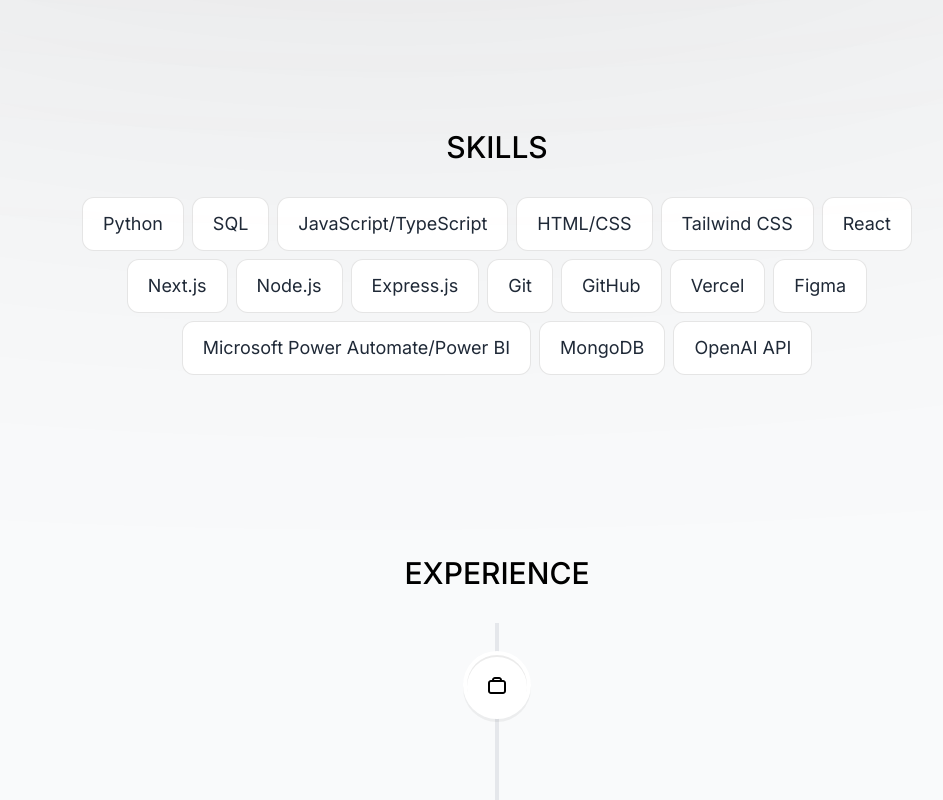
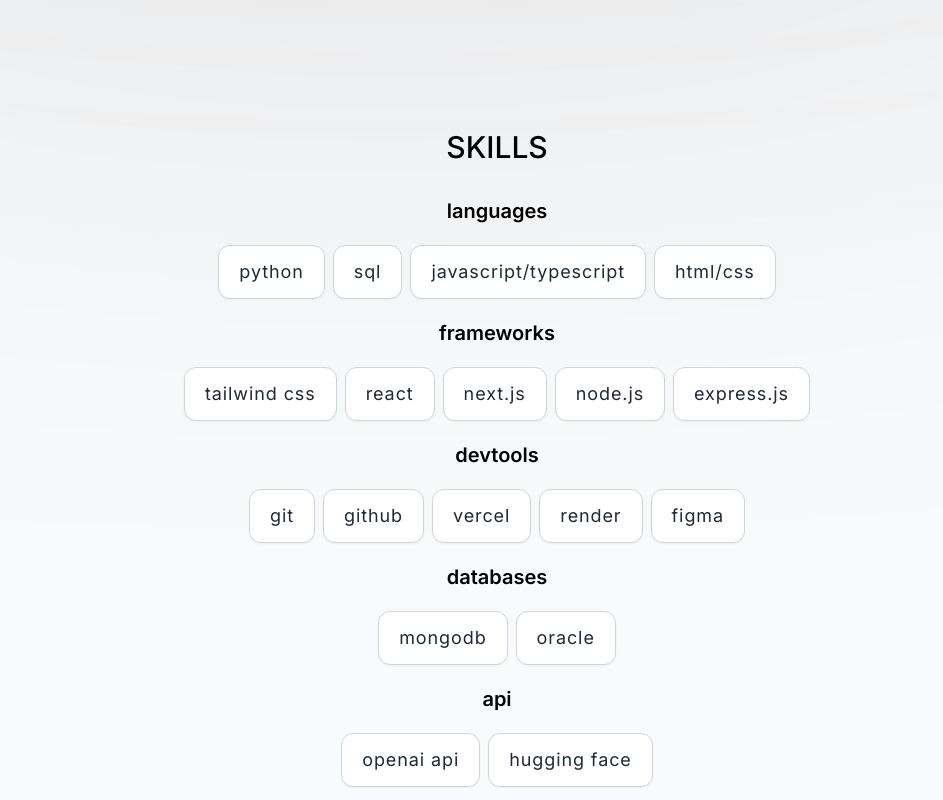
Before and after one commit to akileshjayakumar/v1, a Next.js app: page / in a window 1280 px wide. Shown: the part 1320-2120 px from the top of the page, without its empty margins (143-1086 px from the left). Built offline with nearby package versions, Linux system fonts and the light colour scheme.

Commit message:
Update alt text and skills display

```diff
--- a/components/project.tsx
+++ b/components/project.tsx
@@ -74,7 +74,7 @@ export default function Project({
 
         <Image
           src={imageUrl}
-          alt="Project I worked on"
+          alt="Projects Image"
           quality={95}
           className="absolute hidden sm:block top-8 -right-40 w-[28.25rem] rounded-t-lg shadow-2xl
         transition
--- a/components/skills.tsx
+++ b/components/skills.tsx
@@ -30,23 +30,28 @@ export default function Skills() {
       className="mb-28 max-w-[53rem] scroll-mt-28 text-center sm:mb-40"
     >
       <SectionHeading>SKILLS</SectionHeading>
-      <ul className="flex flex-wrap justify-center gap-2 text-lg text-gray-800">
-        {skillsData.map((skill, index) => (
+      {Object.entries(skillsData).map(([category, skills], categoryIndex) => (
+        <div key={categoryIndex}>
+          <h3 className="text-xl font-semibold lowercase">{category}</h3>
+          <ul className="flex m-5 flex-wrap justify-center gap-2 text-lg text-gray-800">
+            {skills.map((skill, skillIndex) => (
               <motion.li
-            className="bg-white borderBlack rounded-xl px-5 py-3 dark:bg-white/10 dark:text-white/80"
-            key={index}
+                className="bg-white lowercase tracking-wider border border-gray-300 shadow-sm rounded-xl px-5 py-3 dark:bg-white/10 dark:text-white/80"
+                key={skill}
                 variants={fadeInAnimationVariants}
                 initial="initial"
                 whileInView="animate"
                 viewport={{
                   once: true,
                 }}
-            custom={index}
+                custom={skillIndex}
               >
                 {skill}
               </motion.li>
             ))}
           </ul>
+        </div>
+      ))}
     </section>
   );
 }
--- a/lib/data.ts
+++ b/lib/data.ts
@@ -33,10 +33,10 @@ export const experiencesData = [
     title: "Automation Intern",
     location: "Singapore",
     description: [
-      "Developed a Sentiment Analysis App in Python with GPT-3.5 API integration, enhancing and automating HR processes and data management.\n",
-      "Utilized Pair and prompt engineering techniques to execute test cases and plans elevating software reliability.\n",
-      "Automated workflows in CPF AppFolio using Microsoft Power Automate directly improving performance.\n",
-      "Research in tools and products used across the Whole of Government, including Government on Commercial Cloud (GCC), SG Tech Stack (SGTS), Pair and LaunchPad.\n",
+      "Developed a Sentiment Analysis App in Python with GPT-3.5 API integration, enhancing and automating HR processes.\n\n",
+      "Utilized Pair and prompt engineering techniques to execute test cases and plans elevating software reliability.\n\n",
+      "Automated workflows in CPF AppFolio using Microsoft Power Automate directly improving performance.\n\n",
+      "Research in tools and products used across the Whole of Government, including Government on Commercial Cloud (GCC), SG Tech Stack (SGTS), Pair and LaunchPad.",
     ],
     icon: CgWorkAlt,
     date: "Dec 2023 - Present",
@@ -47,8 +47,8 @@ export const projectsData = [
   {
     title: "ChatGPT Clone",
     description:
-      "Developed a ChatGPT clone showcasing backend proficiency by enabling real-time interactions with the chat bot via GPT-3.5 API calls. Deployed seamlessly on Render with Git integration.",
-    tags: ["hmtl", "css", "javascript", "node.js", "express.js", "openai api"],
+      "Developed a ChatGPT clone showcasing backend proficiency by enabling real-time interactions with the chat bot via GPT-3.5 API calls. Deployed on Render.",
+    tags: ["html", "css", "javascript", "node.js", "express.js", "openai api"],
     imageUrl: gptclone,
     repoUrl: "https://github.com/akileshjayakumar/akileshgpt-chatgpt-clone",
     liveUrl: "https://akileshgpt-chatgpt-clone.onrender.com/",
@@ -57,7 +57,7 @@ export const projectsData = [
     title: "Flip The Coin Game",
     description:
       "Developed an engaging coin flip game, enhancing user interaction through clickable elements and simulating coin flip animations. Deployed on GitHub Pages.",
-    tags: ["hmtl", "css", "javascript"],
+    tags: ["html", "css", "javascript"],
     imageUrl: flipcoin,
     repoUrl: "https://github.com/akileshjayakumar/flip-the-coin",
     liveUrl: "https://akileshjayakumar.github.io/flip-the-coin/",
@@ -66,28 +66,17 @@ export const projectsData = [
     title: "Password Generator",
     description:
       "Developed a password generator tool, focusing on user experience to deliver multiple, unique and secure passwords. Deployed on GitHub Pages.",
-    tags: ["hmtl", "css", "javascript"],
+    tags: ["html", "css", "javascript"],
     imageUrl: passwordgen,
     repoUrl: "https://github.com/akileshjayakumar/password-generator",
     liveUrl: "https://akileshjayakumar.github.io/password-generator/",
   },
 ] as const;
 
-export const skillsData = [
-  "Python",
-  "SQL",
-  "JavaScript/TypeScript",
-  "HTML/CSS",
-  "Tailwind CSS",
-  "React",
-  "Next.js",
-  "Node.js",
-  "Express.js",
-  "Git",
-  "GitHub",
-  "Vercel",
-  "Figma",
-  "Microsoft Power Automate/Power BI",
-  "MongoDB",
-  "OpenAI API",
-] as const;
+export const skillsData = {
+  languages: ["Python", "SQL", "JavaScript/TypeScript", "HTML/CSS"],
+  frameworks: ["Tailwind CSS", "React", "Next.js", "Node.js", "Express.js"],
+  devTools: ["Git", "GitHub", "Vercel", "Render", "Figma"],
+  databases: ["MongoDB", "Oracle"],
+  api: ["OpenAI API", "Hugging Face"],
+} as const;
```
Also changed, not shown: 1 other file (tests, documents, lock files or other folders). Lines whose indentation alone changed are shown as unchanged.
